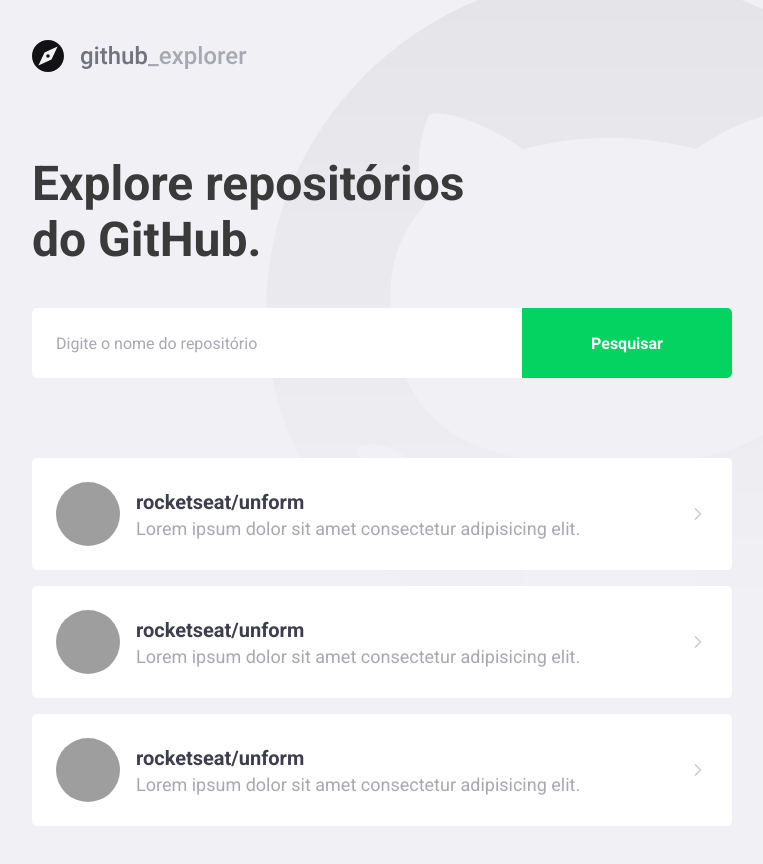
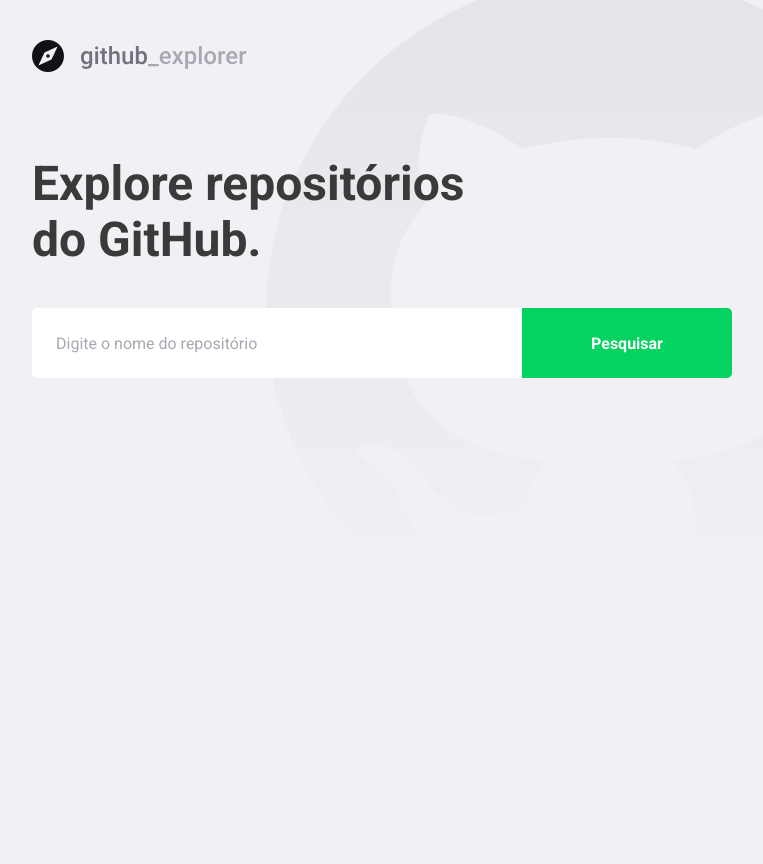
Before and after one commit to MarcosAlvesTJr/github-explorer, a React (Create React App) app: page / in a window 1280 px wide. Shown: the whole page, without its empty margins (148-911 px from the left). After the commit the page ends 800 px from the top, so only its background shows below. Built offline with nearby package versions, Linux system fonts and the light colour scheme; grey boxes are pictures that could not be loaded.

Commit message:
criando service e comunicação com github

```diff
--- a/package.json
+++ b/package.json
@@ -11,6 +11,7 @@
     "@types/react": "^16.9.0",
     "@types/react-dom": "^16.9.0",
     "@types/styled-components": "^5.1.3",
+    "axios": "^0.20.0",
     "polished": "^3.6.6",
     "react": "^16.13.1",
     "react-dom": "^16.13.1",
--- a/src/pages/Dashboard/index.tsx
+++ b/src/pages/Dashboard/index.tsx
@@ -1,56 +1,72 @@
-import React from 'react';
+import React, { useState, FormEvent } from 'react';
 import { FiChevronRight } from 'react-icons/fi';
-import { Title, Form, Repository } from './styles';
+import { Title, Form, Repository, Error } from './styles';
 import logo from '../../assets/logo.svg';
+import api from '../../services/api';
+
+interface Repository {
+  full_name: string;
+  owner: {
+    login: string;
+    avatar_url: string;
+  };
+  description: string;
+}
 
 const Dashboard: React.FC = () => {
+  const [repositories, setRepositories] = useState<Repository[]>([]);
+  const [newRepository, setNewRepository] = useState('');
+  const [inputError, setInputError] = useState('');
+
+  async function handleAddRepository(
+    event: FormEvent<HTMLFormElement>,
+  ): Promise<void> {
+    event.preventDefault();
+
+    if (!newRepository) {
+      setInputError('Digite autor/nome do repositório');
+      return;
+    }
+
+    try {
+      const { data } = await api.get<Repository>(`repos/${newRepository}`);
+      setRepositories([...repositories, data]);
+      setNewRepository('');
+      setInputError('');
+    } catch (error) {
+      setInputError('Erro na busca por esse repositório');
+    }
+  }
+
   return (
     <>
       <img src={logo} alt="logo" />
       <Title>Explore repositórios do GitHub.</Title>
-      <Form>
-        <input type="text" placeholder="Digite o nome do repositório" />
+      <Form onSubmit={handleAddRepository}>
+        <input
+          type="text"
+          placeholder="Digite o nome do repositório"
+          value={newRepository}
+          onChange={e => setNewRepository(e.target.value)}
+        />
         <button type="submit">Pesquisar</button>
       </Form>
+      {inputError && <Error>{inputError}</Error>}
       <Repository>
-        <a href="teste">
+        {repositories.map(repository => (
+          <a key={repository.full_name} href="teste">
             <img
-            src="https://avatars2.githubusercontent.com/u/39447269?s=460&u=a9e3e3cb9958dc5e10a11ec7a439d0891fb0b3ac&v=4"
-            alt="Marcos Alves"
+              src={repository.owner.avatar_url}
+              alt={repository.owner.login}
             />
             <div>
-            <strong>rocketseat/unform</strong>
-            <p>Lorem ipsum dolor sit amet consectetur adipisicing elit.</p>
+              <strong>{repository.full_name}</strong>
+              <p>{repository.description}</p>
             </div>
 
             <FiChevronRight size={20} />
           </a>
-
-        <a href="teste">
-          <img
-            src="https://avatars2.githubusercontent.com/u/39447269?s=460&u=a9e3e3cb9958dc5e10a11ec7a439d0891fb0b3ac&v=4"
-            alt="Marcos Alves"
-          />
-          <div>
-            <strong>rocketseat/unform</strong>
-            <p>Lorem ipsum dolor sit amet consectetur adipisicing elit.</p>
-          </div>
-
-          <FiChevronRight size={20} />
-        </a>
-
-        <a href="teste">
-          <img
-            src="https://avatars2.githubusercontent.com/u/39447269?s=460&u=a9e3e3cb9958dc5e10a11ec7a439d0891fb0b3ac&v=4"
-            alt="Marcos Alves"
-          />
-          <div>
-            <strong>rocketseat/unform</strong>
-            <p>Lorem ipsum dolor sit amet consectetur adipisicing elit.</p>
-          </div>
-
-          <FiChevronRight size={20} />
-        </a>
+        ))}
       </Repository>
     </>
   );
--- a/src/pages/Dashboard/styles.ts
+++ b/src/pages/Dashboard/styles.ts
@@ -72,7 +72,8 @@
     }
 
     div {
-      margin-left: 16px;
+      margin: 0 16px;
+      flex: 1;
 
       strong {
         font-size: 20px;
@@ -91,3 +92,9 @@
     }
   }
 `;
+
+export const Error = styled.span`
+  display: block;
+  color: #c53030;
+  margin-top: 8px;
+`;
--- /dev/null
+++ b/src/services/api.ts
@@ -0,0 +1,7 @@
+import axios from 'axios';
+
+const api = axios.create({
+  baseURL: 'https://api.github.com',
+});
+
+export default api;
```
Also changed, not shown: .eslintrc.json, 1 other file (tests, documents, lock files or other folders). Lines whose indentation alone changed are shown as unchanged.
